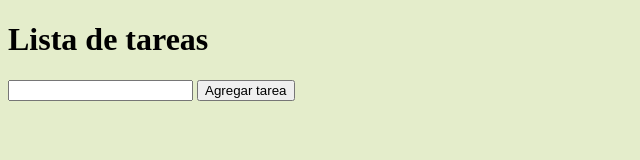
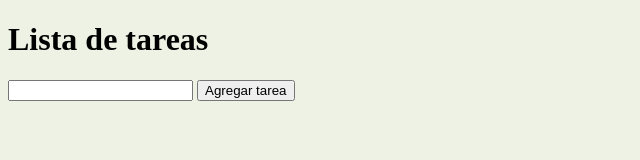
Before and after one commit to UrielRojas04/ListaTareas, a plain HTML site: page index.html in a window 1280 px wide. Shown: the whole page, without its empty margins (0-640 px from the left). Drawn offline with Linux system fonts and the light colour scheme.

Commit message:
Color de fondo aclarado

```diff
--- a/css/styles.css
+++ b/css/styles.css
@@ -1,5 +1,5 @@
 body {
-background-color: #e4edcb;
+background-color: #eef2e4;
 }
 #botonEliminar {
     translate: 100px -3px;
```
